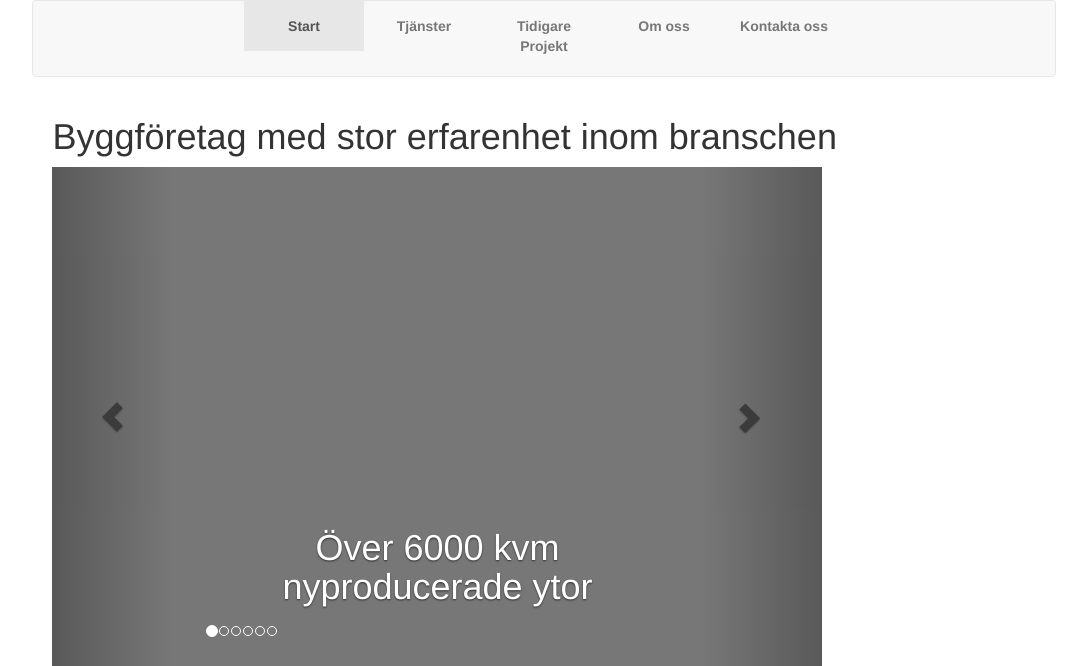
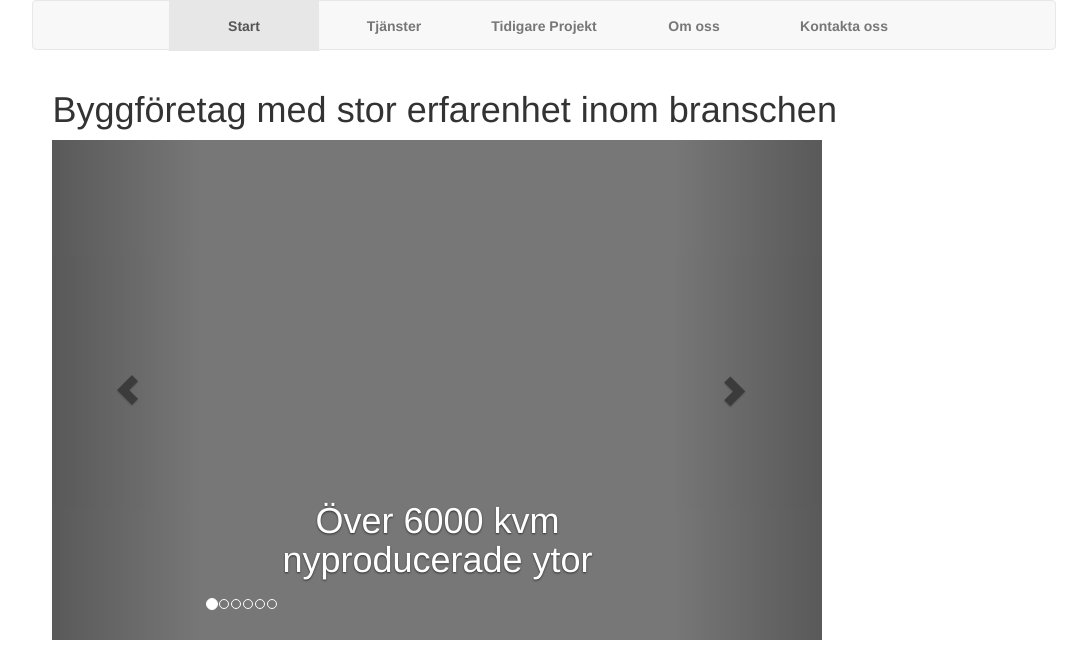
Before and after one commit to msfe/MFCORRIGO, a PHP site: page / in a window 1280 px wide. Shown: the top 666 px of the page, without its empty margins (96-1183 px from the left). Run offline with PHP 8.4, Linux system fonts and the light colour scheme; some libraries are stand-ins or nearby versions.

Commit message:
added bajs-fix

```diff
--- a/index.html
+++ b/index.html
@@ -14,7 +14,7 @@
 
 <body>
 	<div id="container">
-		<nav class="navbar navbar-default center" role="navigation">
+		<nav class="navbar navbar-default center bajs" role="navigation" >
 			<div class="navbar-inner" id="navigation">
 				<ul class="nav navbar-nav">
 					<li onclick="goToStart()"class="active"><a href="#Start">Start</a></li>
--- a/maincss.css
+++ b/maincss.css
@@ -28,6 +28,10 @@ body {
  margin-left: 2%;
 }
 
+.bajs {
+   height: 0px;
+}
+
 li
 {
 	float:left;
@@ -40,9 +44,10 @@ ul
    padding:0;
 }
 
+
 a:link,a:visited {
 	display:block;
-	width:120px;
+	width:150px;
 	font-weight:bold;
 	color:#000000;
 	text-align:center;
@@ -70,6 +75,7 @@ a:hover,a:active
 .navbar.center .navbar-inner .nav {
   display:inline-block;
   float: none;
+
 }
 
 #navigation ul li:hover ul li a:hover {
```
Lines whose indentation alone changed are shown as unchanged.
